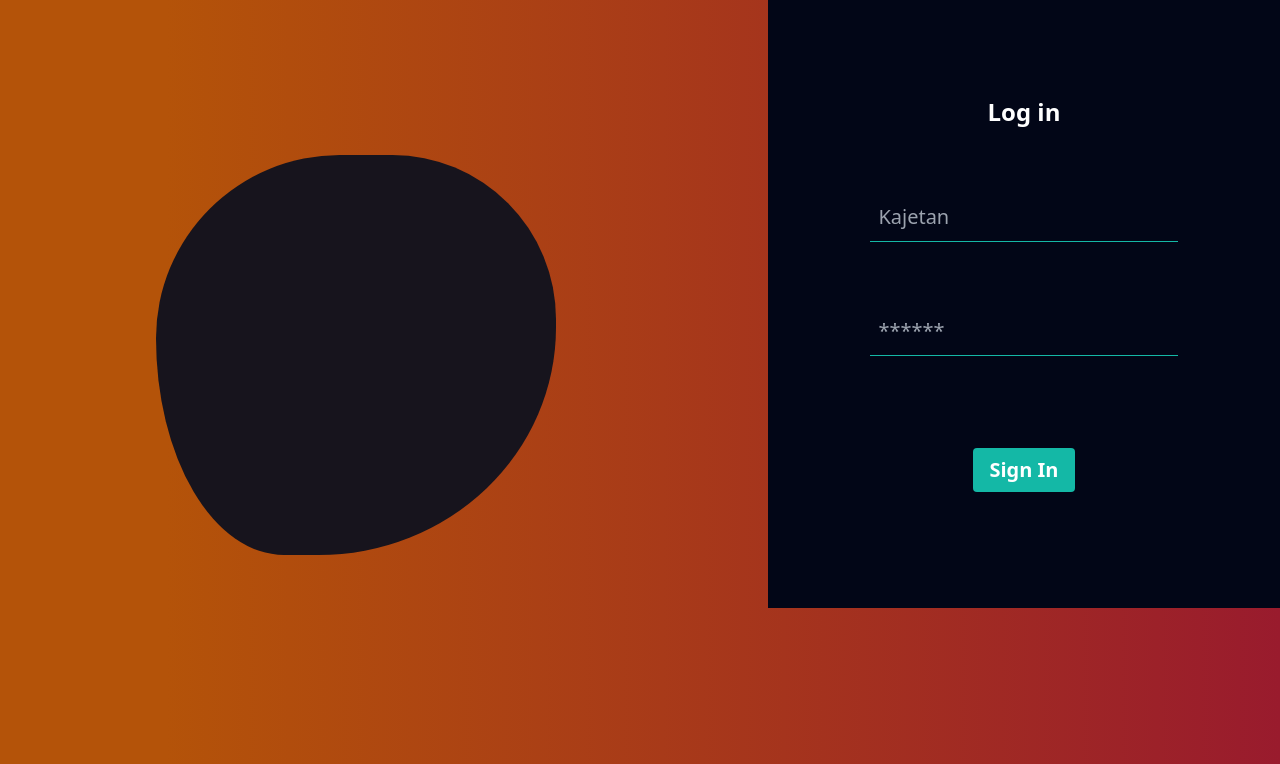
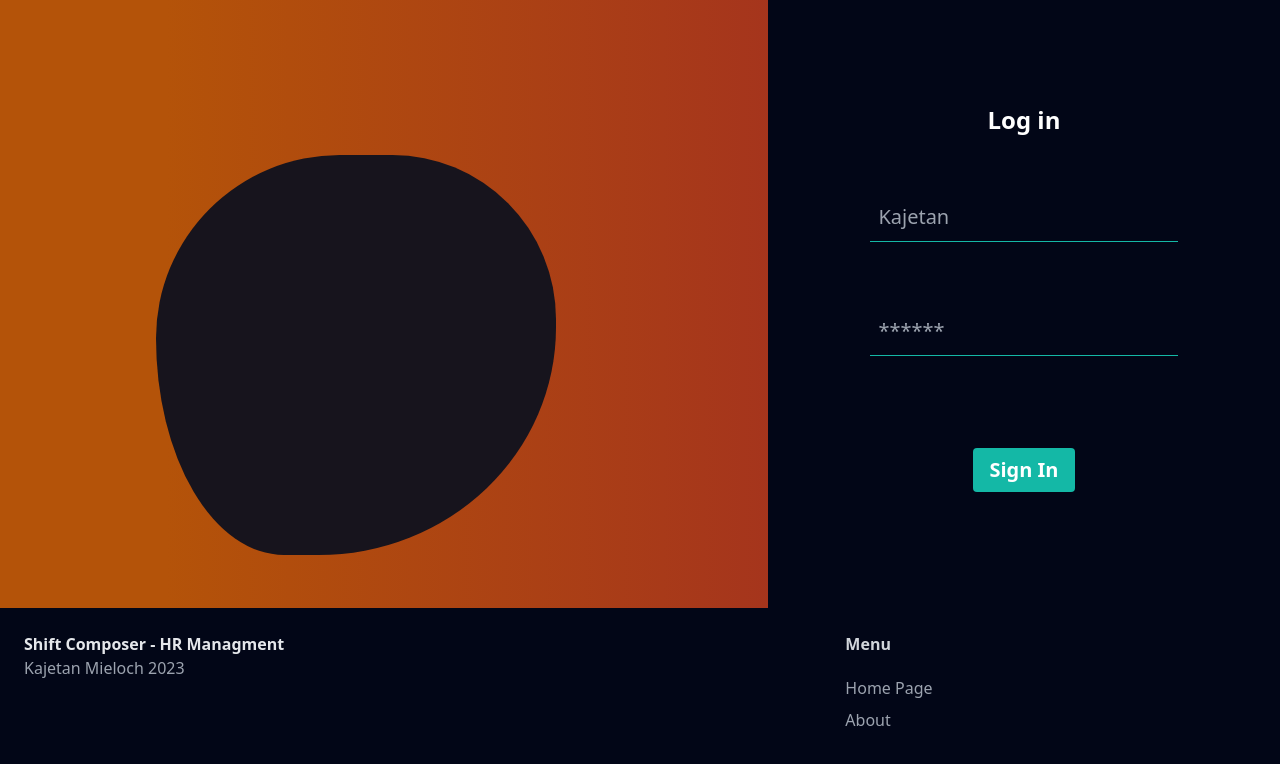
Before and after one commit to KajetanMieloch/Shift-Composer-2.0, a Django app: page /login/ in a window 1280 px wide. Shown: the part 84-848 px from the top of the page. Run offline with Django 4.2, Linux system fonts and the light colour scheme; some libraries are stand-ins or nearby versions.

```diff
--- a/core/templates/core/base.html
+++ b/core/templates/core/base.html
@@ -33,6 +33,8 @@
     font-size: 1.5rem;
 }
 
+
+
 @media only screen and (max-width: 900px){
     .nava{
         display: none;
@@ -59,7 +61,7 @@
                 <a href="#" class="px-6 py-2 bg-slate-900 text-white rounded hover:bg-slate-800">Dashboard</a>
                 <a href="{% url 'logout' %}" class="px-6 py-2 bg-slate-900 text-white rounded hover:bg-slate-800">Logout</a>
             {% else %}
-                <a href="{% url 'signup' %}" class="px-6 py-2 bg-slate-900 text-white rounded hover:bg-slate-800">Sing up</a>
+                <a href="{% url 'signup' %}" class="px-6 py-2 bg-slate-900 text-white rounded hover:bg-slate-800">Sign up</a>
                 <a href="{% url 'login' %}" class="px-6 py-2 bg-slate-900 text-white rounded hover:bg-slate-800">Log in</a>
             {% endif %}
         </div>
@@ -69,7 +71,7 @@
         {% endblock %}
     </div>
 
-    <footer class="py-6 px-6 flex justify-between bg-slate-950 mobile">
+    <footer class="py-6 px-6 flex justify-between bg-slate-950">
         <div class="w-2/3 pr-10">
             <h3 class="text-gray-200 font-bold">Shift Composer - HR Managment</h3>
             <p class="text-gray-400">Kajetan Mieloch 2023</p>
--- a/core/templates/core/login.html
+++ b/core/templates/core/login.html
@@ -138,11 +138,12 @@ body {
 
                         </div>
                         <div class="w-3/5">
-                            <div class="text-2xl mt-16 font-bold">Log in</div>
+
                             <div class="text-xl mt-16">
                                 <form class="w-full max-w-sm" method="post" action=".">
                                     {% csrf_token %}
                                     <div class="border-b border-teal-500 py-2">
+                                        <div class="text-2xl mb-16 font-bold">Log in</div>
                                         {{form.username}}
                                     </div>
                                     <div class="border-b border-teal-500 py-2 mt-16">
```
Also changed, not shown: db.sqlite3.
